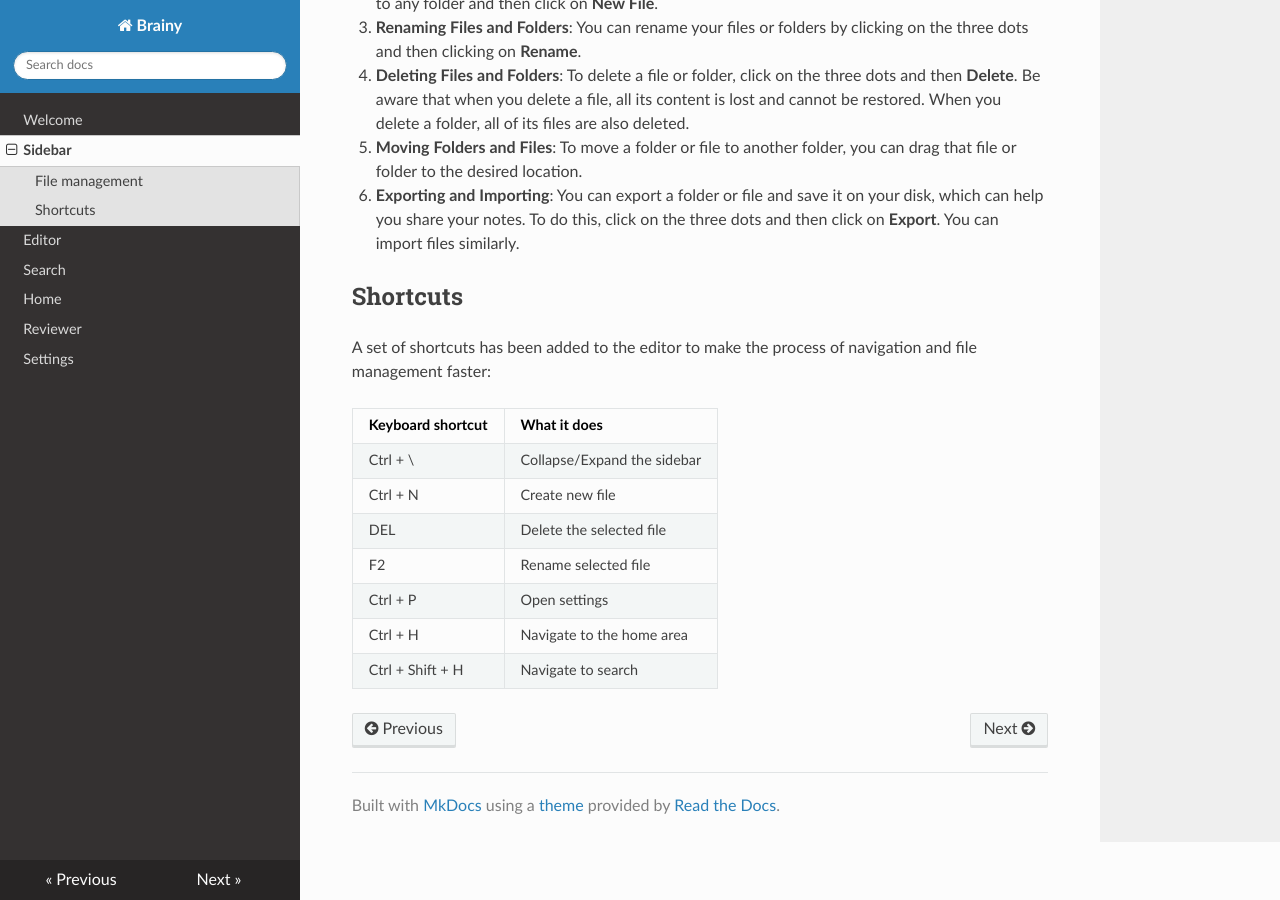
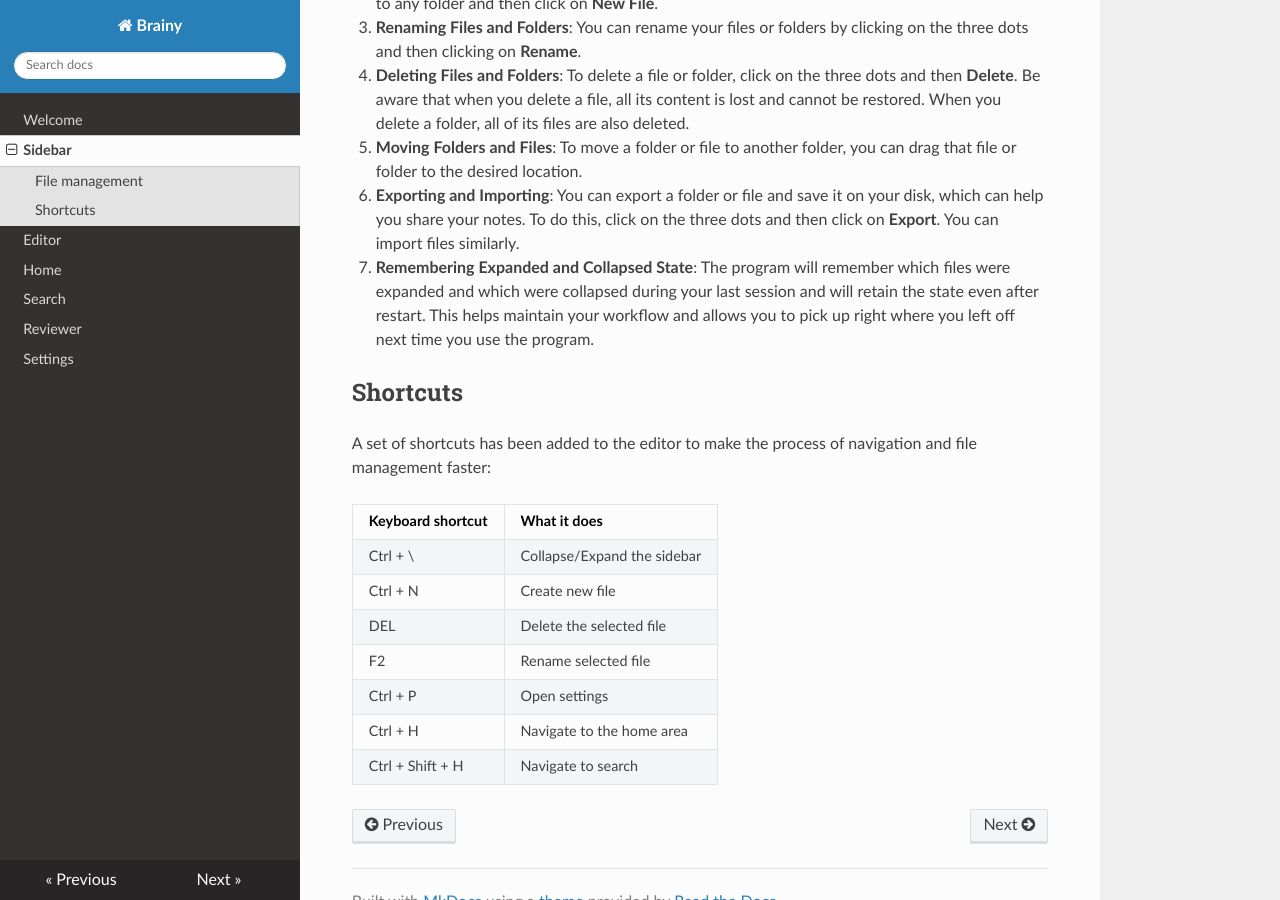
Before and after one commit to ramialkawadri/Brainy-docs, an MkDocs documentation site: the page built from docs/sidebar.md, in a window 1280 px wide and 900 px high, scrolled down 560 px. Built offline with MkDocs 1.6.1, drawn with Linux system fonts in a browser that asks for light colours; nearby versions of some CDN libraries.

Commit message:
Add remembering the state functionality

```diff
--- a/docs/sidebar.md
+++ b/docs/sidebar.md
@@ -37,6 +37,12 @@ you can drag that file or folder to the desired location.
 on your disk, which can help you share your notes. To do this, click on the
 three dots and then click on **Export**. You can import files similarly.
 
+1. **Remembering Expanded and Collapsed State**: The program will remember
+which files were expanded and which were collapsed during your last
+session and will retain the state even after restart. This helps maintain
+your workflow and allows you to pick up right where you left off next time
+you use the program.
+
 ## Shortcuts
 
 A set of shortcuts has been added to the editor to make the process of navigation
--- a/mkdocs.yml
+++ b/mkdocs.yml
@@ -3,8 +3,8 @@ nav:
   - Welcome: index.md
   - Sidebar: sidebar.md
   - Editor: editor.md
+  - Home: home.md
   - Search: search.md
-  - Home: home.md
   - Reviewer: reviewer.md
   - Settings: settings.md
 theme: readthedocs
```
Also changed, not shown: docs/home.md (+3 -1 lines).
